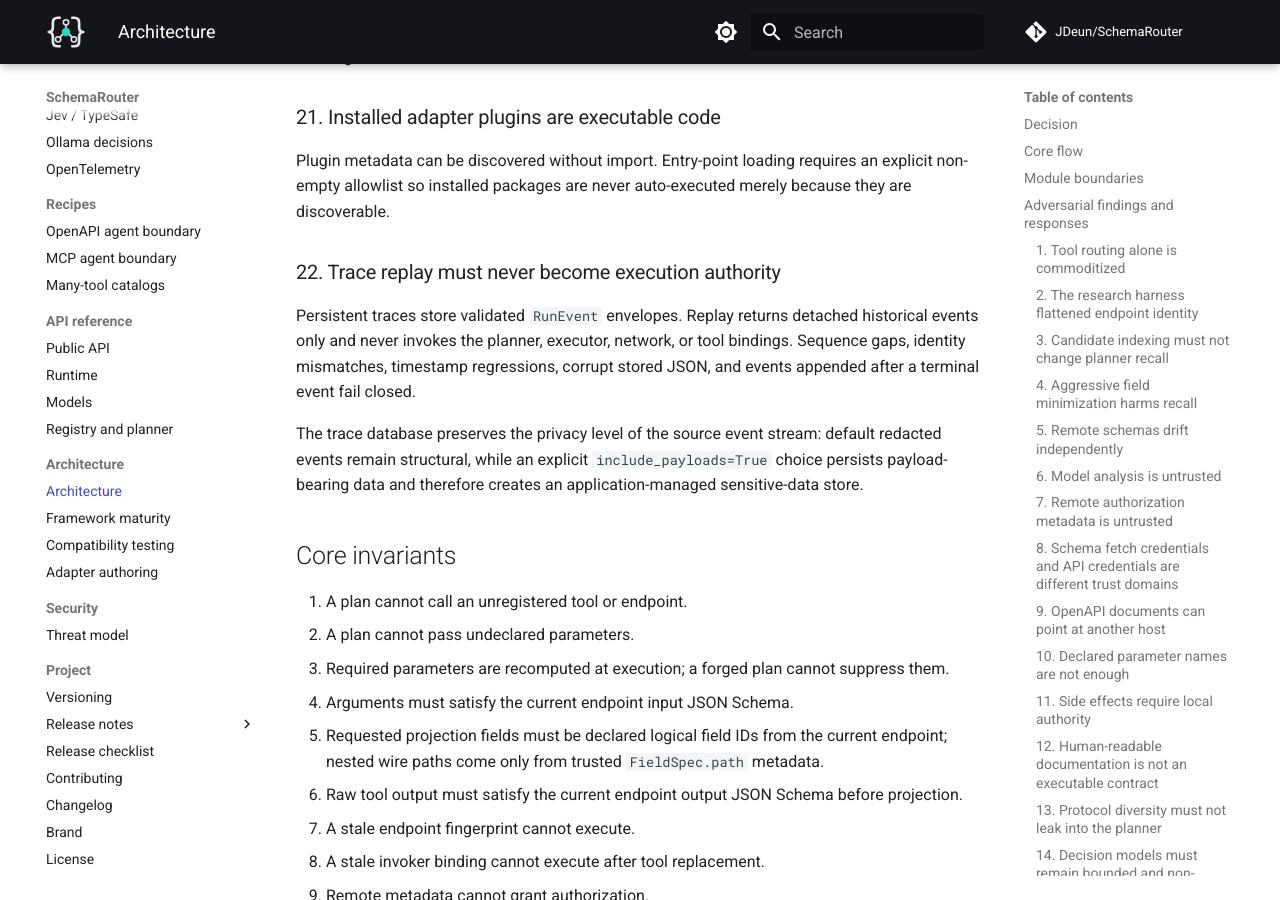
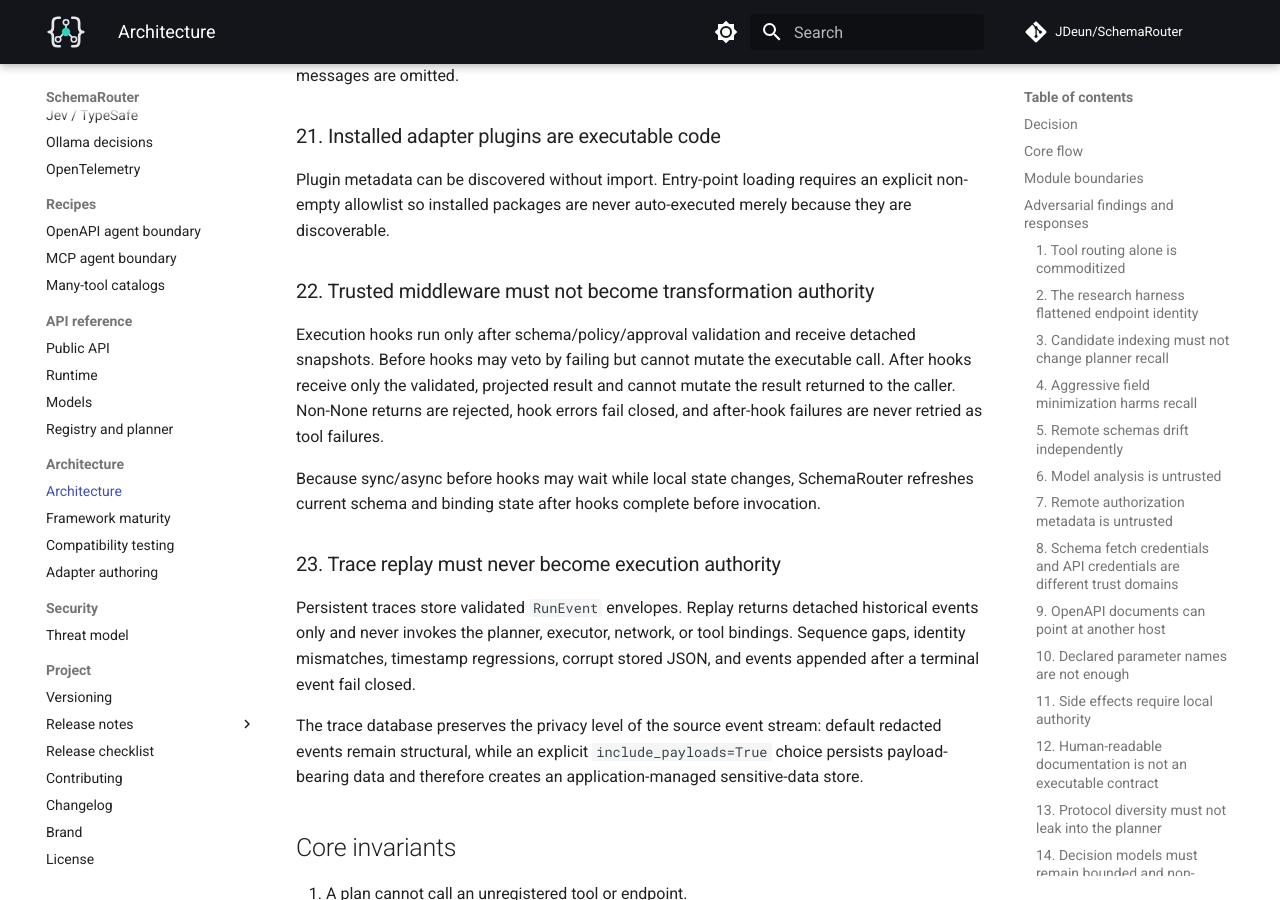
Before and after one commit to JDeun/SchemaRouter, an MkDocs documentation site: the page built from docs/architecture.md, in a window 1280 px wide and 900 px high, scrolled down 5282 px. Built offline with MkDocs 1.6.1 and Material for MkDocs 9.7.7, drawn with Linux system fonts in a browser that asks for light colours; comment, search, counter and statistics services are not loaded; some of the changed text lies outside the part shown.

Commit message:
docs: add execution hook architecture invariants

```diff
--- a/docs/architecture.md
+++ b/docs/architecture.md
@@ -36,7 +36,8 @@ schemarouter.validation    JSON Schema runtime validation
 schemarouter.policy        trusted local side-effect + approval authority
 schemarouter.runs          run configuration, retry policy, budgets, typed lifecycle events
 schemarouter.traces        validated append-only run-event persistence + non-executing replay
-schemarouter.executor      plan, binding, schema and policy enforcement
+schemarouter.hooks         trusted snapshot-only before/after execution middleware
+schemarouter.executor      plan, binding, schema, policy and hook enforcement
 schemarouter.adapters      adapter contracts + OpenAPI/MCP/OPTIMADE/Python implementations
 schemarouter.ingestion     AdapterRegistry dispatch, safe source loading, registry binding
 schemarouter.proposals     evidence-grounded HTML documentation proposals
@@ -211,7 +212,17 @@ attributes. Argument/result values, RunConfig metadata, tags, and exception mess
 Plugin metadata can be discovered without import. Entry-point loading requires an explicit non-empty
 allowlist so installed packages are never auto-executed merely because they are discoverable.
 
-### 22. Trace replay must never become execution authority
+### 22. Trusted middleware must not become transformation authority
+
+Execution hooks run only after schema/policy/approval validation and receive detached snapshots.
+Before hooks may veto by failing but cannot mutate the executable call. After hooks receive only the
+validated, projected result and cannot mutate the result returned to the caller. Non-None returns
+are rejected, hook errors fail closed, and after-hook failures are never retried as tool failures.
+
+Because sync/async before hooks may wait while local state changes, SchemaRouter refreshes current
+schema and binding state after hooks complete before invocation.
+
+### 23. Trace replay must never become execution authority
 
 Persistent traces store validated `RunEvent` envelopes. Replay returns detached historical events
 only and never invokes the planner, executor, network, or tool bindings. Sequence gaps, identity
@@ -254,6 +265,8 @@ and therefore creates an application-managed sensitive-data store.
 25. OpenTelemetry export omits payload values and exception messages by design.
 26. OpenAPI compatibility limitations are surfaced explicitly rather than silently guessed.
 27. Candidate indexing may reduce scorer work but must preserve exhaustive deterministic planner recall.
+28. Execution hooks receive detached snapshots and cannot transform calls or results.
+29. Hook failures fail closed and never create additional tool invocation attempts.
 
 ## Current extension backlog
 
```
